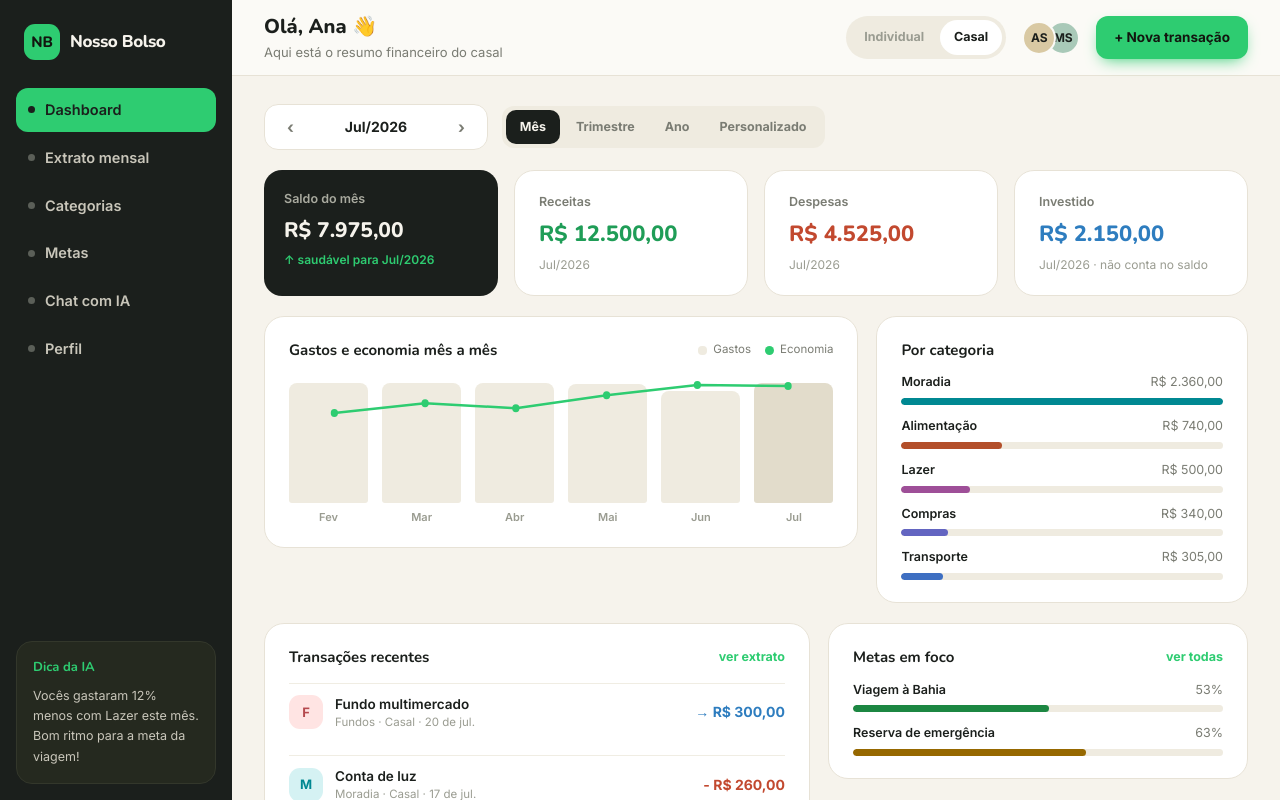
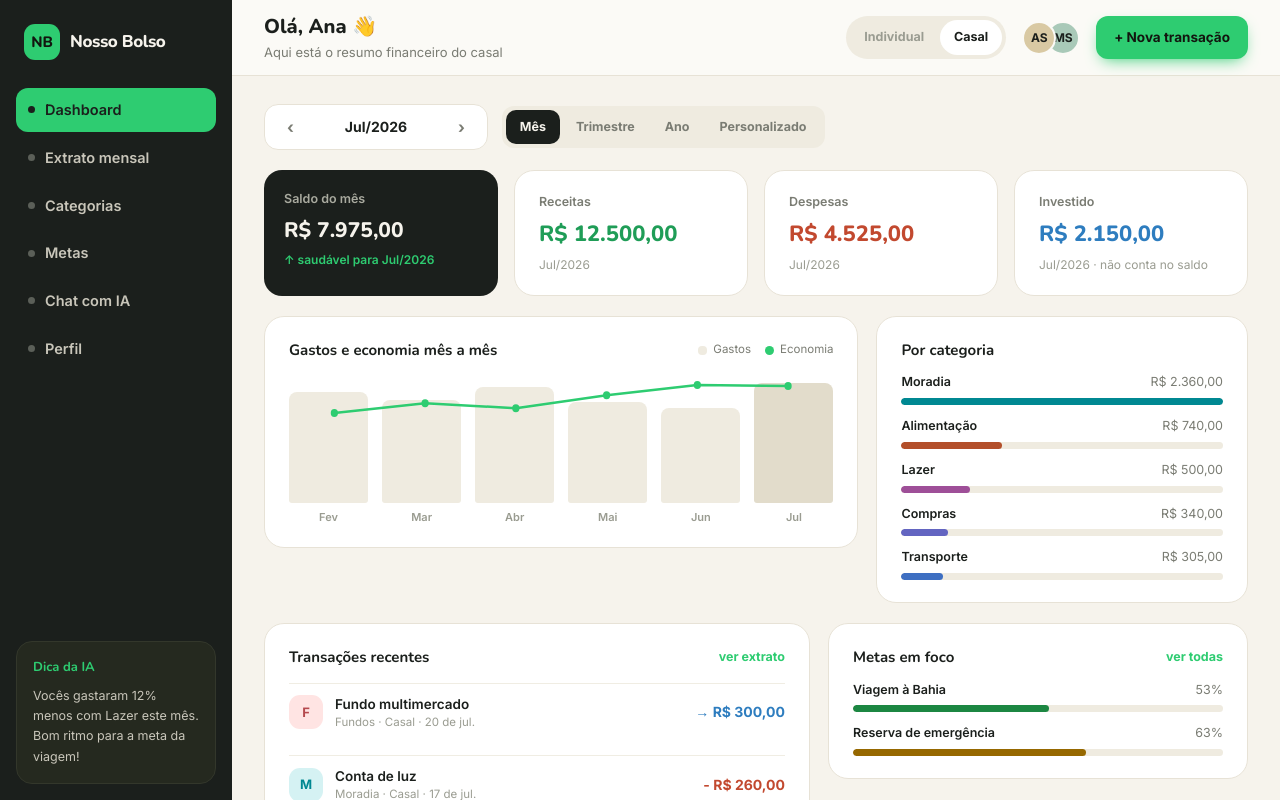
Before and after one commit to olavo69/nosso-bolso, a React (Vite) app: page / in a window 1280 px wide. Built offline with nearby package versions, Linux system fonts and the light colour scheme.

Commit message:
fix: barras do grafico de gastos mensais respeitavam altura proporcional incorretamente (flex-shrink as espremia)

```diff
--- a/src/components/dashboard/SpendChart.tsx
+++ b/src/components/dashboard/SpendChart.tsx
@@ -61,9 +61,10 @@ export function SpendChart({ monthlyHistory, monthIndex, accent }: SpendChartPro
         {spendChart.map((b) => (
           <div
             key={b.month}
-            className="flex h-full flex-1 flex-col items-center justify-end gap-1.5"
+            className="flex h-full flex-1 flex-col items-center gap-1.5"
             title={b.valueDisplay}
           >
+            <div className="flex w-full flex-1 items-end">
               <div
                 className="w-full rounded-t-[8px] rounded-b-[3px] transition-[height] duration-500 ease-out"
                 style={{
@@ -71,6 +72,7 @@ export function SpendChart({ monthlyHistory, monthIndex, accent }: SpendChartPro
                   background: b.isCurrent ? '#E2DCCB' : '#EFEBE0',
                 }}
               />
+            </div>
             <div className="text-[11px] font-semibold text-text-muted">
               {b.label}
             </div>
```
Lines whose indentation alone changed are shown as unchanged.
